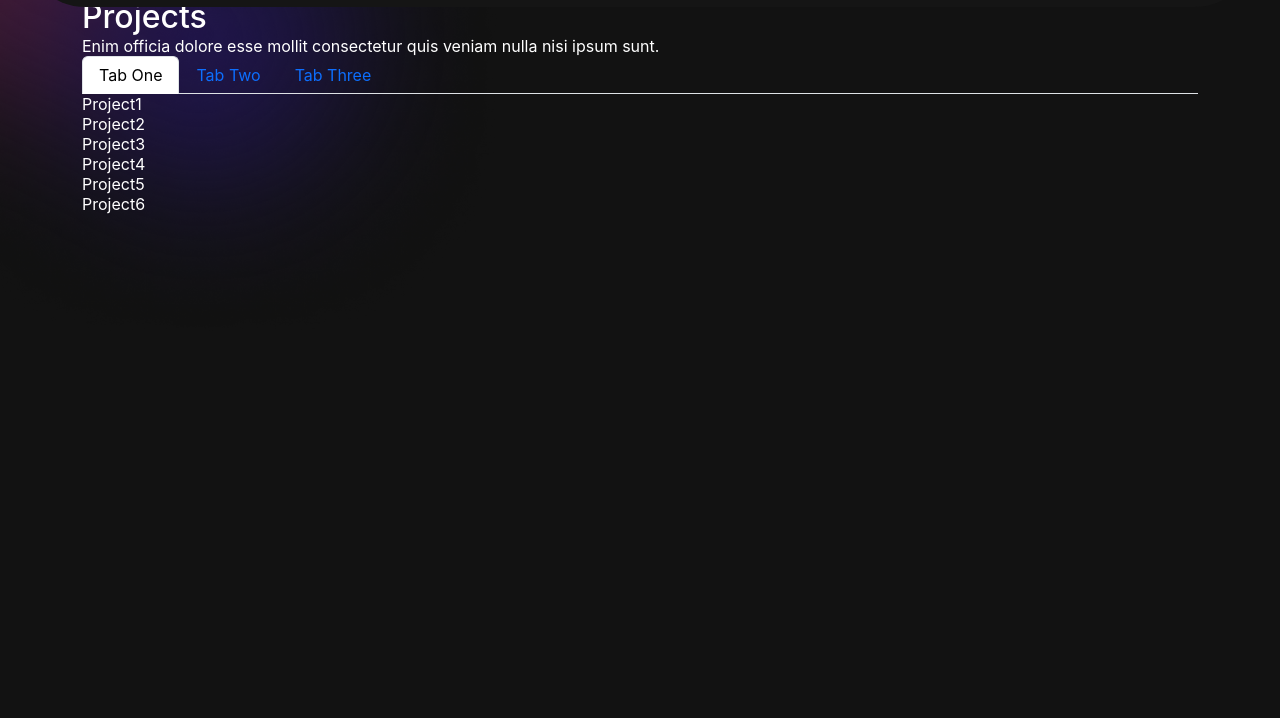
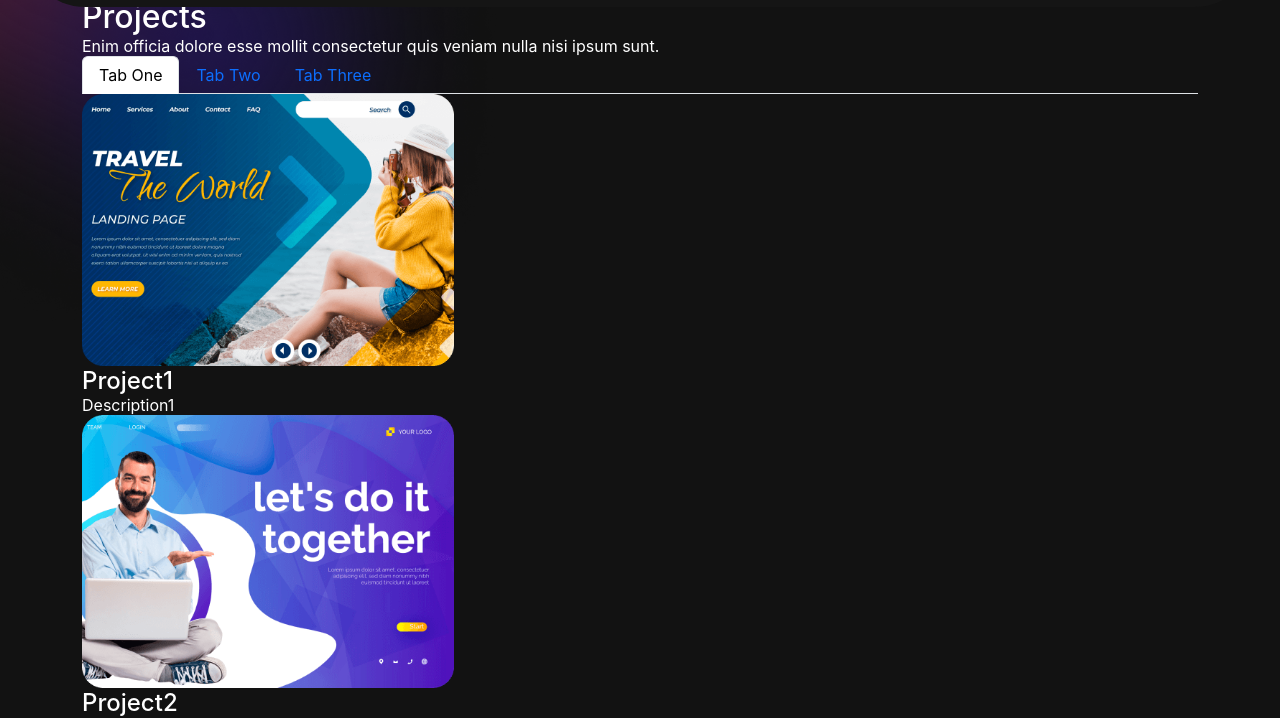
Before and after one commit to saurav-04/portfolio-personal, a React (Create React App) app: page / in a window 1280 px wide. Shown: the part 1257-1975 px from the top of the page. Before the commit the page ends 1605 px from the top, so only its background shows below. Built offline with nearby package versions, Linux system fonts and the light colour scheme.

Commit message:
Update Projects.js & ProjectsCards.js

```diff
--- a/src/components/Projects.js
+++ b/src/components/Projects.js
@@ -1,36 +1,41 @@
 import { Container, Row ,Col, Nav, Tab} from "react-bootstrap";
+import { ProjectsCards } from "./ProjectsCards";
+import colorSharp2 from '../assets/img/color-sharp2.png'
+import projImg1 from '../assets/img/project-img1.png'
+import projImg2 from '../assets/img/project-img2.png'
+import projImg3 from '../assets/img/project-img3.png'
 
 export const Projects = ()=>{
     const projects  = [
         {
             tittle:"Project1",
             description : "Description1",
-            imgurl: "projImg1",
+            imgurl: projImg1,
         },
         {
             tittle:"Project2",
             description : "Description2",
-            imgurl: "projImg2",
+            imgurl: projImg2,
         },
         {
             tittle:"Project3",
             description : "Description3",
-            imgurl: "projImg3",
+            imgurl: projImg3,
         },
         {
             tittle:"Project4",
             description : "Description4",
-            imgurl: "projImg1",
+            imgurl: projImg1,
         },
         {
             tittle:"Project5",
             description : "Description5",
-            imgurl: "projImg2",
+            imgurl: projImg2,
         },
         {
             tittle:"Project6",
             description : "Description6",
-            imgurl: "projImg3",
+            imgurl: projImg3,
         },
     ];
 
@@ -58,17 +63,20 @@ export const Projects = ()=>{
                                 {
                                     projects.map((projects,index) =>{
                                        return(
-                                        <p>{projects.tittle}</p>
+                                        <p>
+                                            <ProjectsCards key={index} {...projects}/>
+                                        </p>
                                        )
                                     })
                                 }
                             </Tab.Pane>
-                            <Tab.Pane eventKey="second">{console.log(1)};</Tab.Pane>
-                            <Tab.Pane eventKey="third">{console.log(1+1)};</Tab.Pane>
+                            <Tab.Pane eventKey="second">Lorem epsum</Tab.Pane>
+                            <Tab.Pane eventKey="third">Lorem epsum</Tab.Pane>
                         </Tab.Content>
                         </Tab.Container>
                     </Col>
                 </Row>
+                <img className="background-image-right" src={colorSharp2} alt="bgImageRight"/>
             </Container>
         </section>
 
--- /dev/null
+++ b/src/components/ProjectsCards.js
@@ -0,0 +1,16 @@
+import { Col } from "react-bootstrap"
+
+export const ProjectsCards = ({tittle,description,imgurl}) =>{
+    return(
+        <Col sm={6} md={4}>
+            <div className="proj-imgbox">
+                <img src={imgurl} alt="projImg"/>
+                <div className="proj-txt">
+                    <h4>{tittle}</h4>
+                    <span>{description}</span>
+                </div>
+            </div>
+
+        </Col>
+    )
+}
```
